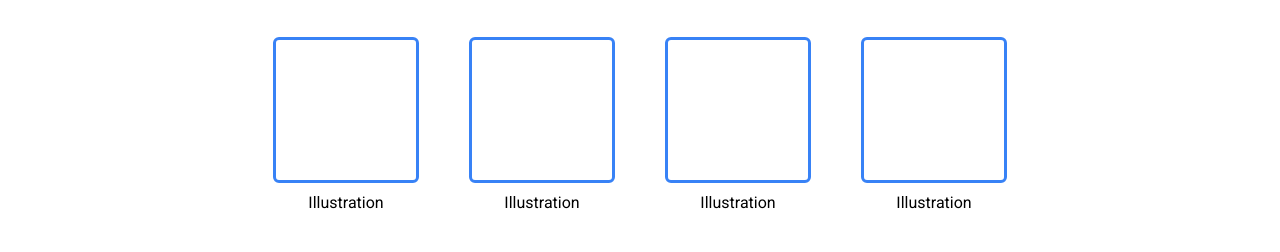
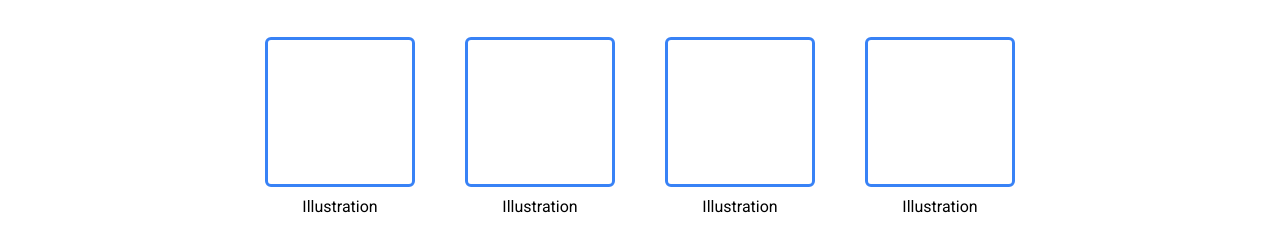
Before and after one commit to khalidzainalab/OdinLandingPage, a plain HTML site: page index.html in a window 1280 px wide. Shown: the part 548-800 px from the top of the page. Drawn offline with Linux system fonts and the light colour scheme; a web font is replaced by a local one.

Commit message:
style: increase height for info section

```diff
--- a/index.html
+++ b/index.html
@@ -42,7 +42,7 @@
                     <!--Navigation Bar End-->
     <main>
                     <!-- Information Section-->
-      <section role="region" aria-labelledby="info-gallery">
+      <section class="info-gallery" role="region" aria-labelledby="info-gallery">
         <h1 id="information-header">Some random information.</h1>
         <div class="info-container">
           <div class="info">
@@ -63,6 +63,7 @@
           </div>
         </div>
       </section>
+                   <!-- Information Section End-->
     </main>
   </body>
 </html>
--- a/styles.css
+++ b/styles.css
@@ -4,6 +4,7 @@
 * {
     margin: 0;
     padding : 0;
+    box-sizing: border-box;
 }
 
 /* Navbar*/
@@ -83,6 +84,10 @@ nav{
 
 /* information section */
 
+.info-gallery{
+    height: 40vh;
+}
+
 #information-header {
     font-family: 'Hero New','Roboto';
     text-align: center;
@@ -102,10 +107,9 @@ nav{
 
 .small-image{
     border: 3px solid #3882F6;
-    width: 100px;
-    height: 100px;
+    width: 150px;
+    height: 150px;
     border-radius: 6px;
-    padding: 20px;
 }
 
 .text{
```
